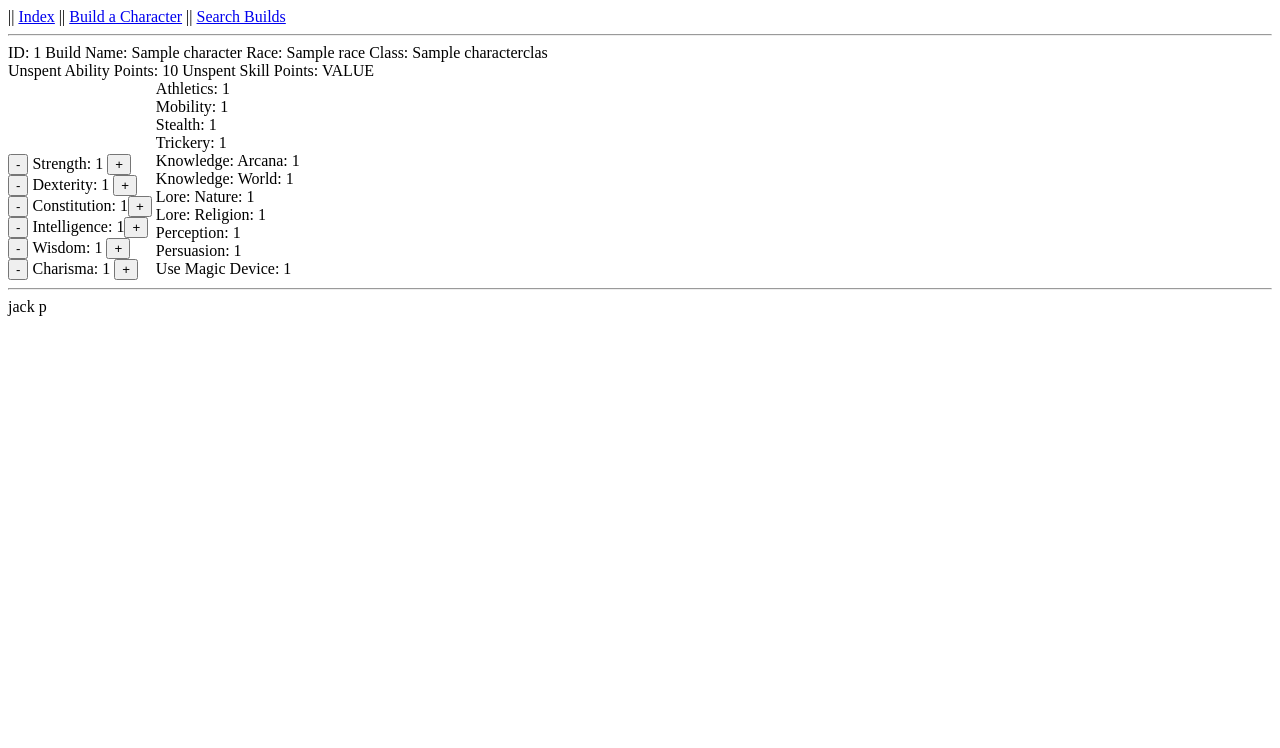
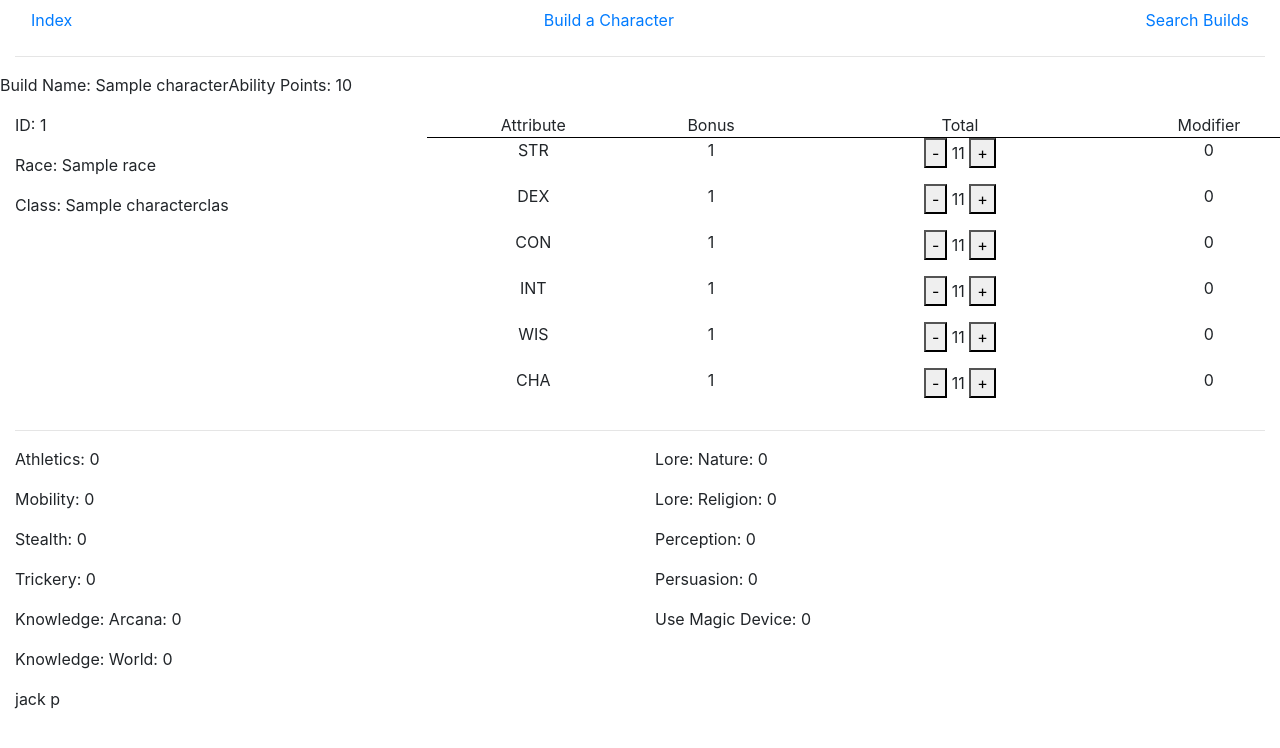
Before and after one commit to JackPound/CharacterGenerator, a Django app: page /kingmaker-builder/newcharacter/1/ in a window 1280 px wide. Shown: the top 748 px of the page. Run offline with Django 3.2, Linux system fonts and the light colour scheme; tables that the repository leaves empty hold one stand-in row (values such as "Sample post"); some libraries are stand-ins or nearby versions.

Commit message:
working on skill value calculations in relation to ability scores

```diff
--- a/charactergenerator/static/app.js
+++ b/charactergenerator/static/app.js
@@ -39,10 +39,11 @@ let abilityRefund = {
 	17:3,
 	18:4,
 }
+let attributeSet = ['strength','dexterity','constitution','intelligence','wisdom','charisma']
 // Set bonus to skills based on current attribute score
 function updateSkills(){
 	for (skill in skillSet) {
-		$('#'+skill)[0].textContent = Math.floor((parseInt($('#'+skillSet[skill])[0].textContent - 10) / 2))
+		$('#'+skill)[0].textContent = Math.floor((parseInt($('#'+skillSet[skill]+'Total')[0].textContent - 10) / 2))
 	}
 }
 // Check unspent ability points value
@@ -55,24 +56,45 @@ function modifyAbilityPool(value){
 }
 // Modify specific ability score
 function modifyAbilityScore(currentAV, attribute, change){
-	$('#' + attribute)[0].textContent = currentAV + change
+	newAV = currentAV + change
+	$('#' + attribute)[0].textContent = newAV
+	$('#' + attribute + 'Total')[0].innerHTML = newAV + parseInt($('#' + attribute + 'Bonus')[0].textContent)
 }
+// Calculate racial + base for all attributes on load
+function onLoadAbility(){
+	for (attribute in attributeSet) {
+		$('#' + attributeSet[attribute] + 'Total')[0].innerHTML = 10 + parseInt($('#' + attributeSet[attribute] + 'Bonus')[0].textContent)
+	}
+	calculateModifiers()
+	updateSkills()
+}
+function calculateModifiers(){
+	for (attribute in attributeSet){
+		let aboveTen = parseInt($('#' + attributeSet[attribute] + 'Total')[0].textContent) - 10
+		let modifier = Math.floor(aboveTen/2)
+		$('#' + attributeSet[attribute] + 'Modifier')[0].innerHTML = modifier
+	}
+}
+onLoadAbility()
 // On click for all ability modifying buttons + and - ability score
 $('.abilityScores :button').on("click", function(){
-	let attribute = String($(this).parent()[0].className)
+	console.log(String($(this).parent().parent()[0].classList[0]))
+	let attribute = String($(this).parent().parent()[0].classList[0])
 	let currentAV = parseInt($('#'+attribute)[0].textContent)
-	if (this.className == 'up' && currentAV < 18){
+	if (this.classList[0] == 'up' && currentAV < 18){
 		let cost = upgradeCost[currentAV]
 		if (cost <= availableAP()) {
 			modifyAbilityScore(currentAV, attribute, 1)
 			modifyAbilityPool(-cost)
 			updateSkills()
+			calculateModifiers()
 		}
 	}
-	if (this.className == 'down' && currentAV > 7){
+	if (this.classList[0] == 'down' && currentAV > 7){
 		let cost = abilityRefund[currentAV]
 		modifyAbilityScore(currentAV, attribute, -1)
 		modifyAbilityPool(cost)
 		updateSkills()
+		calculateModifiers()
 	}
 });
--- a/charactergenerator/static/style.css
+++ b/charactergenerator/static/style.css
@@ -1,3 +1,7 @@
-p {
-	display: inline;
+.abilityHeader p {
+	margin-bottom: 0;
+	border-bottom: 1px solid black;
 }
+.abilityScores p {
+	text-align: center;
+}
--- a/charactergenerator/templates/base.html
+++ b/charactergenerator/templates/base.html
@@ -1,22 +1,29 @@
 {% load staticfiles %}
 <!DOCTYPE html>
-<html>
+<html lang="en">
 <head>
+	<meta charset="utf-8">
+	<meta name="viewport" content="width=device-width, initial-scale=1, shrink-to-fit=not">
+	<link rel="stylesheet" href="https://stackpath.bootstrapcdn.com/bootstrap/4.2.1/css/bootstrap.min.css" integrity="sha384-GJzZqFGwb1QTTN6wy59ffF1BuGJpLSa9DkKMp0DgiMDm4iYMj70gZWKYbI706tWS" crossorigin="anonymous">
+ 	<link rel="stylesheet" type="text/css" href="{% static 'style.css' %}">
 	<title>Kingmaker Character Creator</title>
- 	<link rel="stylesheet" type="text/css" href="{% static 'style.css' %}">
 </head>
 <body>
+	<div class="container-fluid">
 		<nav class="navbar">
-		|| <a href="{% url 'index' %}">Index</a>
-		|| <a href="{% url 'newcharacter' %}">Build a Character</a>
-		|| <a href="{% url 'characters' %}">Search Builds</a>
+			<a href="{% url 'index' %}">Index</a>
+			<a href="{% url 'newcharacter' %}">Build a Character</a>
+			<a href="{% url 'characters' %}">Search Builds</a>
 		</nav>
 		<hr />
 		{% block content %}
 		{% endblock %}
-
 		<footer class="footer">jack p</footer>
-	<script src="https://code.jquery.com/jquery-3.3.1.min.js"></script>
+	</div>
+	<script src="https://code.jquery.com/jquery-3.3.1.slim.min.js" integrity="sha384-q8i/X+965DzO0rT7abK41JStQIAqVgRVzpbzo5smXKp4YfRvH+8abtTE1Pi6jizo" crossorigin="anonymous"></script>
+	<script src="https://cdnjs.cloudflare.com/ajax/libs/popper.js/1.14.6/umd/popper.min.js" integrity="sha384-wHAiFfRlMFy6i5SRaxvfOCifBUQy1xHdJ/yoi7FRNXMRBu5WHdZYu1hA6ZOblgut" crossorigin="anonymous"></script>
+	<script src="https://stackpath.bootstrapcdn.com/bootstrap/4.2.1/js/bootstrap.min.js" integrity="sha384-B0UglyR+jN6CkvvICOB2joaf5I4l3gm9GU6Hc1og6Ls7i6U/mkkaduKaBhlAXv9k" crossorigin="anonymous"></script>
+	<!-- <script src="https://code.jquery.com/jquery-3.3.1.min.js"></script> -->
 	<script src="{% static 'app.js' %}"></script>
 </body>
 </html>
--- a/charactergenerator/templates/set_abilities.html
+++ b/charactergenerator/templates/set_abilities.html
@@ -1,45 +1,93 @@
 {% extends 'base.html' %}
 {% block content %}
-<div>
-	<div class='characterInfo'>
+<div class='row'>
+	<p>Build Name: {{character.name}}</p>
+	<p>Ability Points: <span id='abilityPoints'>{{character.ability_points}}</span></p>
+</div>
+<div class='row'>
+	<div class='col-4'>
 		<p>ID: {{character.id}}</p>
-		<p>Build Name: {{character.name}}</p>
 		<p>Race: {{character.race}}</p>
-		<p>Class: {{character.characterclass}}</p><br />
-		<p>Unspent Ability Points: <span id='abilityPoints'>{{character.ability_points}}</span></p>
-		<p>Unspent Skill Points: <span id='skillPoints'>VALUE</span></p>
+		<p>Class: {{character.characterclass}}</p>
 	</div>
-	<div class='abilityScores' style='display:inline-block;'>
-		<div class='strength'>
-			<button class='down'>-</button>
-			<p>Strength:</p> <span id='strength'>{{character.strength}}</span>
-			<button class='up'>+</button>
+	<div class='abilityScores col-8'>
+		<div class='abilityHeader row'>
+			<p class='col-3'>Attribute</p>
+			<p class='col-2'>Bonus</p>
+			<p class='col-5'>Total</p>
+			<p class='col-2'>Modifier</p>
 		</div>
-		<div class='dexterity'>
-			<button class='down'>-</button>
-			<p>Dexterity: <span id='dexterity'>{{character.dexterity}}</span></p>
-			<button class='up'>+</button>
+		<div class='strength row'>
+			<p class='col-3'>STR</p>
+			<p class='col-2' id='strengthBonus'>{{character.race.strength_bonus}}</p>
+			<p style='display:none;'><span id='strength'>{{character.strength}}</span></p>
+			<p class='col-5'>
+				<button class='down ayo'>-</button>
+				<span id='strengthTotal'></span>
+				<button class='up ayo'>+</button>
+			</p>
+			<p class='col-2'><span id='strengthModifier'></span></p>
 		</div>
-		<div class='constitution'>
-			<button class='down'>-</button>
-			<p>Constitution: <span id='constitution'>{{character.constitution}}</span></p><button class='up'>+</button>
+		<div class='dexterity row'>
+			<p class='col-3'>DEX</p>
+			<p class='col-2' id='dexterityBonus'>{{character.race.dexterity_bonus}}</p>
+			<p style='display:none;'><span id='dexterity'>{{character.dexterity}}</span></p>
+			<p class='col-5'>
+				<button class='down ayo'>-</button>
+				<span id='dexterityTotal'></span>
+				<button class='up ayo'>+</button>
+			</p>
+			<p class='col-2'><span id='dexterityModifier'></span></p>
 		</div>
-		<div class='intelligence'>
-			<button class='down'>-</button>
-			<p>Intelligence: <span id='intelligence'>{{character.intelligence}}</span></p><button class='up'>+</button>
+		<div class='constitution row'>
+			<p class='col-3'>CON</p>
+			<p class='col-2' id='constitutionBonus'>{{character.race.constitution_bonus}}</p>
+			<p style='display:none;'><span id='constitution'>{{character.constitution}}</span></p>
+			<p class='col-5'>
+				<button class='down ayo'>-</button>
+				<span id='constitutionTotal'></span>
+				<button class='up ayo'>+</button>
+			</p>
+			<p class='col-2'><span id='constitutionModifier'></span></p>
 		</div>
-		<div class='wisdom'>
-			<button class='down'>-</button>
-			<p>Wisdom: <span id='wisdom'>{{character.wisdom}}</span></p>
-			<button class='up'>+</button>
+		<div class='intelligence row'>
+			<p class='col-3'>INT</p>
+			<p class='col-2' id='intelligenceBonus'>{{character.race.intelligence_bonus}}</p>
+			<p style='display:none;'><span id='intelligence'>{{character.intelligence}}</span></p>
+			<p class='col-5'>
+				<button class='down ayo'>-</button>
+				<span id='intelligenceTotal'></span>
+				<button class='up ayo'>+</button>
+			</p>
+			<p class='col-2'><span id='intelligenceModifier'></span></p>
 		</div>
-		<div class='charisma'>
-			<button class='down'>-</button>
-			<p>Charisma: <span id='charisma'>{{character.charisma}}</span></p>
-			<button class='up'>+</button>
+		<div class='wisdom row'>
+			<p class='col-3'>WIS</p>
+			<p class='col-2' id='wisdomBonus'>{{character.race.wisdom_bonus}}</p>
+			<p style='display:none;'><span id='wisdom'>{{character.wisdom}}</span></p>
+			<p class='col-5'>
+				<button class='down ayo'>-</button>
+				<span id='wisdomTotal'></span>
+				<button class='up ayo'>+</button>
+			</p>
+			<p class='col-2'><span id='wisdomModifier'></span></p>
+		</div>
+		<div class='charisma row'>
+			<p class='col-3'>CHA</p>
+			<p class='col-2' id='charismaBonus'>{{character.race.charisma_bonus}}</p>
+			<p style='display:none;'><span id='charisma'>{{character.charisma}}</span></p>
+			<p class='col-5'>
+				<button class='down ayo'>-</button>
+				<span id='charismaTotal'></span>
+				<button class='up ayo'>+</button>
+			</p>
+			<p class='col-2'><span id='charismaModifier'></span></p>
 		</div>
 	</div>
-	<div class='skillScores' style='display:inline-block;'>
+</div>
+<hr />
+<div class='row'>
+	<div class='col-6'>
 		<div>
 			<p>Athletics: <span id='athletics'>{{character.athletics}}</span></p>
 		</div>
@@ -58,6 +106,8 @@
 		<div>
 			<p>Knowledge: World: <span id='knowledgeWorld'>{{character.knowledge_world}}</span></p>
 		</div>
+	</div>
+	<div class='col-6'>
 		<div>
 			<p>Lore: Nature: <span id='loreNature'>{{character.lore_nature}}</span></p>
 		</div>
@@ -74,7 +124,6 @@
 			<p>Use Magic Device: <span id='useMagicDevice'>{{character.use_magic_device}}</span></p>
 		</div>
 	</div>
-	<hr />
 </div>
 
 {% endblock %}
```
Lines whose indentation alone changed are shown as unchanged.
